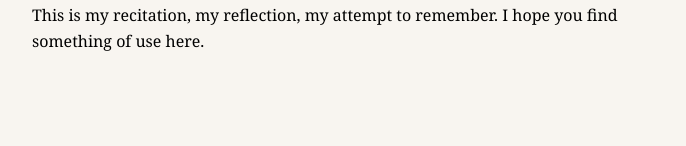
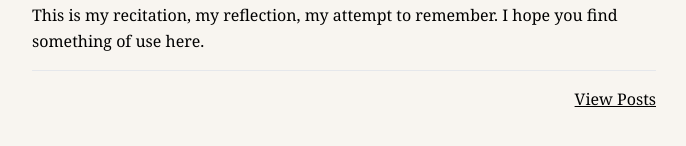
Before and after one commit to conradkoh/conradkoh-reflections, a SvelteKit app: page / in a window 1280 px wide. Shown: the part 334-480 px from the top of the page, without its empty margins (296-982 px from the left). Built offline with nearby package versions, Linux system fonts and the light colour scheme.

Commit message:
updated styles, added back button

```diff
--- a/src/app.css
+++ b/src/app.css
@@ -4,6 +4,7 @@
 
 body {
 	@apply min-h-full font-sans;
+	background-color: rgba(248, 245, 240, 1);
 }
 
 h1 {
--- /dev/null
+++ b/src/lib/components/Link/BackLink.svelte
@@ -0,0 +1,17 @@
+<script lang="ts">
+	import { browser } from '$app/environment';
+	let finalURL: string;
+	if (browser) {
+		let url = new URL(window.location.href);
+		let backurl = url.searchParams.get('back_url');
+		if (backurl) {
+			finalURL = backurl;
+		} else {
+			finalURL = '/';
+		}
+	}
+</script>
+
+<a href={finalURL}>
+	<slot />
+</a>
--- /dev/null
+++ b/src/lib/components/Link/InternalLink.svelte
@@ -0,0 +1,15 @@
+<script lang="ts">
+	import { browser } from '$app/environment';
+
+	export let href: string;
+	let finalURL: string;
+	if (browser) {
+		let url = new URL(href, window.location.href);
+		url.searchParams.append('back_url', window.location.href);
+		finalURL = url.toString();
+	}
+</script>
+
+<a href={finalURL}>
+	<slot />
+</a>
--- a/src/lib/components/document/DocumentStyles.svelte
+++ b/src/lib/components/document/DocumentStyles.svelte
@@ -8,7 +8,6 @@
 	.document {
 		@apply min-h-screen;
 		@apply font-serif;
-		background-color: rgba(248, 245, 240, 1);
 
 		.content {
 			@apply min-h-screen max-w-2xl px-6 pt-6 mx-auto;
--- a/src/routes/+page.svelte
+++ b/src/routes/+page.svelte
@@ -1,8 +1,10 @@
 <script>
+	import InternalLink from '$lib/components/Link/InternalLink.svelte';
 	import DocumentStyles from '$lib/components/document/DocumentStyles.svelte';
 </script>
 
 <DocumentStyles>
+	<div>
 		<h1 class="text-5xl block text-center">Reflections.</h1>
 		<span class="block pt-3 pb-3 text-sm text-gray-500 text-center">Conrad Koh</span>
 		<p>Words are an old tradition.</p>
@@ -19,4 +21,9 @@
 			This is my recitation, my reflection, my attempt to remember. I hope you find something of use
 			here.
 		</p>
+	</div>
+	<hr class="my-4" />
+	<div class="text-right underline underline-offset-1">
+		<InternalLink href="/posts">View Posts</InternalLink>
+	</div>
 </DocumentStyles>
```
Lines whose indentation alone changed are shown as unchanged.
